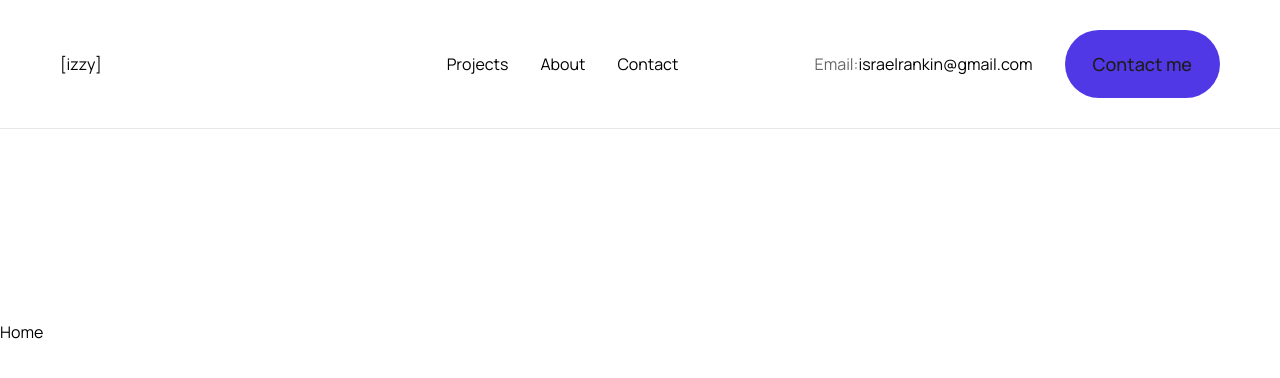
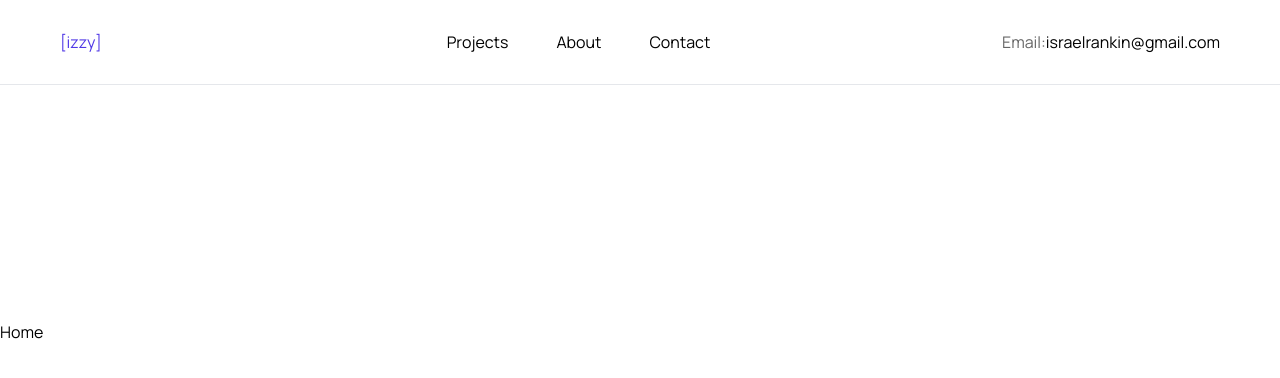
Before and after one commit to Israel-2002/portfolio-v3, a React (Vite) app: page / in a window 1280 px wide. Shown: the top 378 px of the page. Built offline with nearby package versions, Linux system fonts and the light colour scheme.

Commit message:
updated navbar component

```diff
--- a/src/components/Navbar.jsx
+++ b/src/components/Navbar.jsx
@@ -1,4 +1,3 @@
-import Button from "@/components/Button";
 import Container from "@/components/Container";
 import { cn } from "@/lib/cn";
 import { useState } from "react";
@@ -17,7 +16,7 @@ const Navbar = () => {
       <Container>
         <div className="grid-cols-3 items-center md:grid">
           <div className="flex w-full items-center justify-between">
-            <span className="cursor-pointer">[izzy]</span>
+            <span className="cursor-pointer text-primary">[izzy]</span>
             <span
               className="md:hidden"
               onClick={() => setIsOpen((prev) => !prev)}
@@ -31,11 +30,11 @@ const Navbar = () => {
               "absolute left-0 top-[85px] h-[390px] w-full bg-white/20 backdrop-blur-sm transition-transform duration-1000 md:static md:top-auto md:col-span-2 md:h-auto md:bg-transparent",
               isOpen
                 ? "-translate-y-0"
-                : "-translate-y-[120%] md:translate-y-0",
+                : "-translate-y-[125%] md:translate-y-0",
             )}
           >
             <div className="absolute left-0 top-[50px] grid w-full place-items-center md:static md:left-auto md:top-auto md:flex md:items-center md:justify-between">
-              <ul className="mb-12 flex flex-col gap-8 text-center md:mb-0 md:flex-row">
+              <ul className="mb-12 flex flex-col gap-12 text-center md:mb-0 md:flex-row">
                 <li>
                   <NavLink to="/projects">Projects</NavLink>
                 </li>
@@ -57,10 +56,10 @@ const Navbar = () => {
                   </a>
                 </div>
 
-                <Button
+                {/* <Button
                   label="Contact me"
                   className="hover:bg-primary transition-colors duration-300"
-                />
+                /> */}
               </div>
             </div>
           </div>
```
